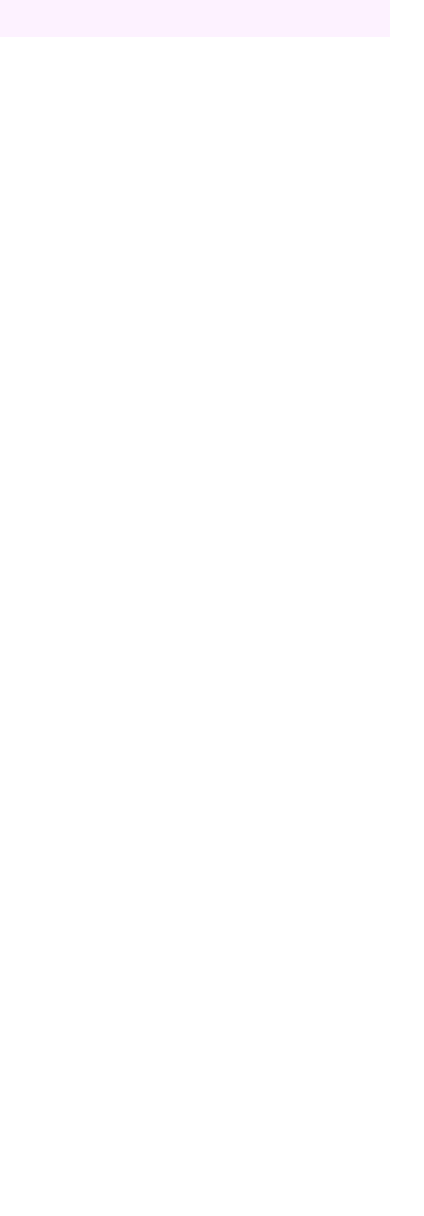
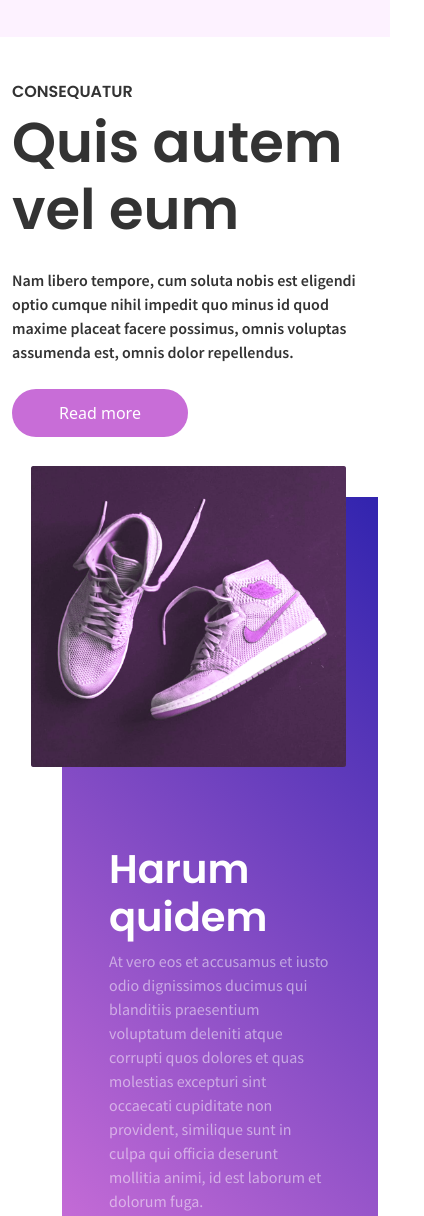
Before and after one commit to Vlada-khom/Relap, a plain HTML site: page index.html in a window 390 px wide. Shown: the part 1879-3095 px from the top of the page, 424 px wide, since content can reach past the window. Before the commit the page ends 1916 px from the top, so only its background shows below. Drawn offline with nearby package versions, Linux system fonts and the light colour scheme; files whose address does not match are found by name.

Commit message:
add about block with responsive

```diff
--- a/index.html
+++ b/index.html
@@ -91,6 +91,32 @@
             </div>
         </div>
     </div>
+    <div class="about">
+        <div class="container">
+            <div class="row">
+                <div class="col-12 col-lg-4">
+                    <div class="about__box-l">
+                        <h5 class="about__text-top-l">consequatur</h5>
+                        <h2 class="about__text-main-l"> Quis autem vel eum</h2>
+                        <div class="about__text-l">Nam libero tempore, cum soluta nobis est eligendi optio cumque nihil impedit quo minus id quod maxime placeat facere possimus, omnis voluptas assumenda est, omnis dolor repellendus.</div>
+                        <button type="button" class="btn btn-primary about__btn">Read more</button>
+                    </div>
+                </div>
+                <div class="col-12 col-lg-8">
+                    <div class="about__box-r">
+                        <div>
+                            <img class="about__img-r" src="img/about/bitmap.png" alt="bitmap">
+                        </div>
+                        <div class=" d-inline about__boxes">
+                           <h3 class="about__text-main-r">Harum quidem</h3>
+                            <div class="about__text-r">At vero eos et accusamus et iusto odio dignissimos ducimus qui blanditiis praesentium voluptatum deleniti atque corrupti quos dolores et quas molestias excepturi sint occaecati cupiditate non provident, similique sunt in culpa qui officia deserunt mollitia animi, id est laborum et dolorum fuga.</div>
+                        </div>
+
+                    </div>
+                </div>
+            </div>
+        </div>
+    </div>
 
     <script src="https://cdn.jsdelivr.net/npm/bootstrap@5.0.0-beta2/dist/js/bootstrap.bundle.min.js"></script>
 </body>
--- /dev/null
+++ b/scss/_about.scss
@@ -0,0 +1,52 @@
+.about {
+    &__text-top-l {
+        margin-top: 45px;
+        text-transform: uppercase;
+        @include font("Poppins", 16, rgba(51, 51, 51, 1.0));
+        font-weight: 700;
+    }
+    &__text-main-l {
+        @include font("Poppins", 56, rgba(51, 51, 51, 1.0));
+        font-weight: 700;
+    }
+    &__text-l {
+        @include font("Source Sans Pro", 16, rgba(51, 51, 51, 1.0));
+        font-weight: 600;
+        margin: 25px 0;
+    }
+    &__btn {
+        background-color: rgba(200,109,215,1);
+        border: none;
+        border-radius: 24px;
+        color: white;
+        padding: 12px 47px;
+        margin-bottom: 60px;
+    }
+    &__box-r {
+        background: linear-gradient(224.72deg, #3023AE -1%, #C86DD7 100.5%);
+        margin-left: 50px;
+        padding:  47px 47px 30px;
+        margin-right: auto;
+    }
+    &__img-r {
+        width: 315px;
+        height: 301px;
+        position: relative;
+        top: -78px;
+        left: -78px;
+        @media (min-width: 992px) {
+            top: -30px;
+            left: -30px;
+        }
+
+    }
+    &__text-main-r {
+        @include font("Poppins", 40, white);
+        font-weight: 700;
+    }
+    &__text-r {
+        @include font("Source Sans Pro", 16, rgba(255, 255, 255, 0.5));
+        font-weight: 400;
+    }
+
+}
--- a/scss/styles.scss
+++ b/scss/styles.scss
@@ -1,5 +1,6 @@
 @import "_variables";
 @import "_facts";
+@import "_about";
 html {
     font-size: 16px;
 }
```
Also changed, not shown: css/styles.css, img/about/bitmap.png (added), 1 other file.
